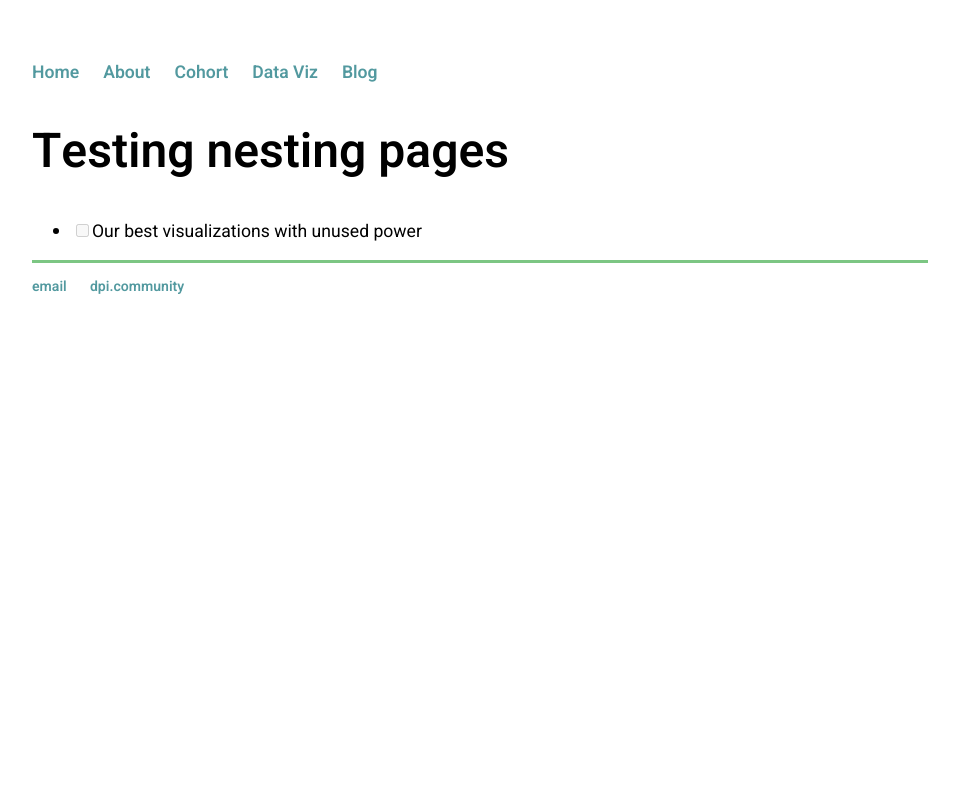
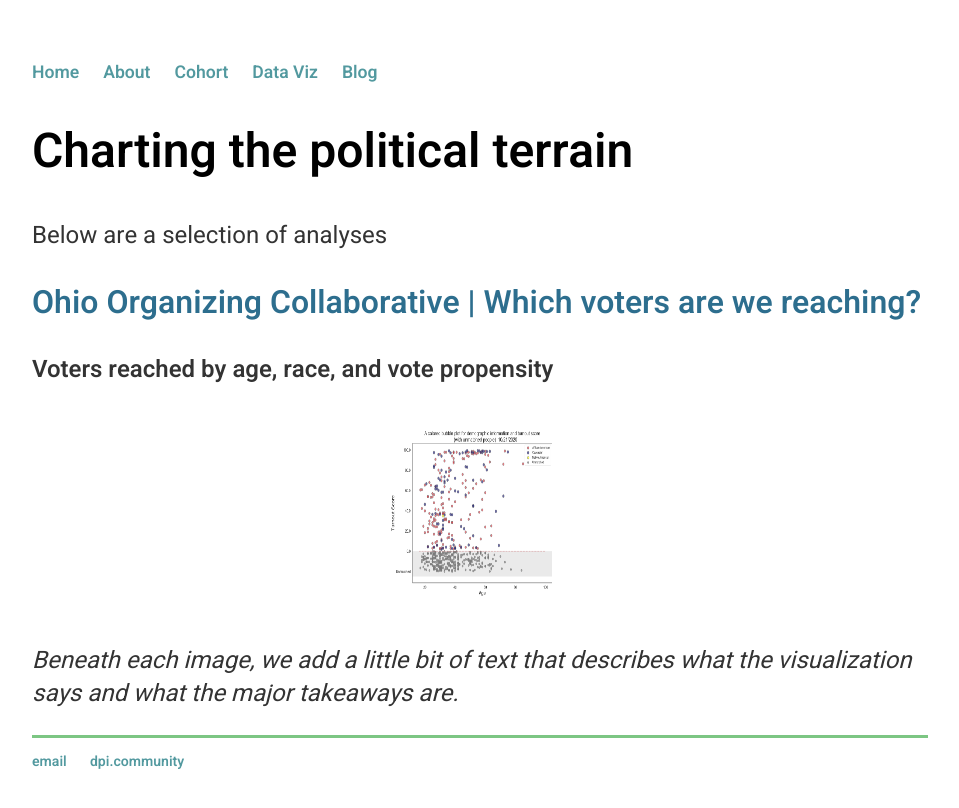
Before and after one commit to democracy-power-innovation/democracy-power-innovation.github.io, a Jekyll site: the page built from data-viz/pol-landscape/index.md, in a window 1280 px wide. Shown: the top 808 px of the page, without its empty margins (160-1119 px from the left). Built offline with Jekyll 4.4.1, drawn with Linux system fonts in a browser that asks for light colours.

Commit message:
Update index.md

```diff
--- a/data-viz/pol-landscape/index.md
+++ b/data-viz/pol-landscape/index.md
@@ -3,6 +3,14 @@
 title: Pol landscape
 ---
 
-# Testing nesting pages
+# Charting the political terrain
 
-- [ ] Our best visualizations with unused power
+Below are a selection of analyses
+
+
+## Ohio Organizing Collaborative | Which voters are we reaching?
+<b>Voters reached by age, race, and vote propensity</b>
+<center>
+<img src="/images/ooc-pol-landscape-scatterplot.png" alt="HTML5 Icon" hspace="20" vspace="10" style="width:180px;height:185px;style=padding:5px">
+</center>
+<i>Beneath each image, we add a little bit of text that describes what the visualization says and what the major takeaways are.</i>
```
